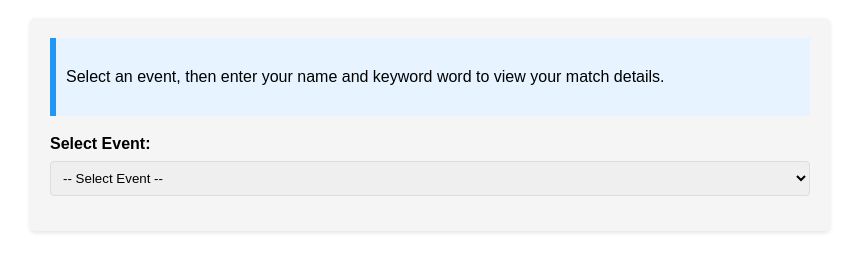
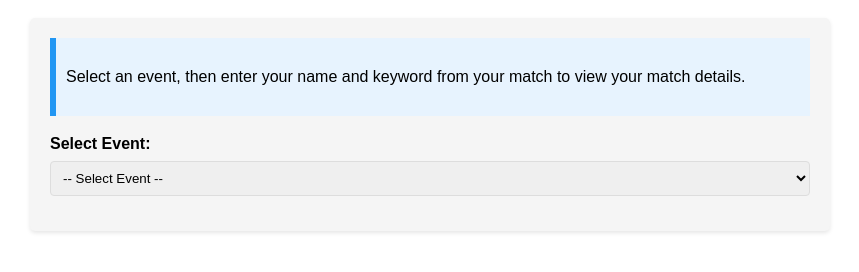
Before and after one commit to oluwandabira/hmatcher, a plain HTML site: page index.html in a window 1280 px wide. Shown: the part 96-368 px from the top of the page, without its empty margins (210-1069 px from the left). Drawn offline with Linux system fonts and the light colour scheme.

Commit message:
Update text

```diff
--- a/index.html
+++ b/index.html
@@ -10,7 +10,7 @@
     <h1>Match Details Viewer</h1>
     <div class="container">
         <div class="info">
-            <p>Select an event, then enter your name and keyword word to view your match details.</p>
+            <p>Select an event, then enter your name and keyword from your match to view your match details.</p>
         </div>
 
         <div class="form-group">
```
